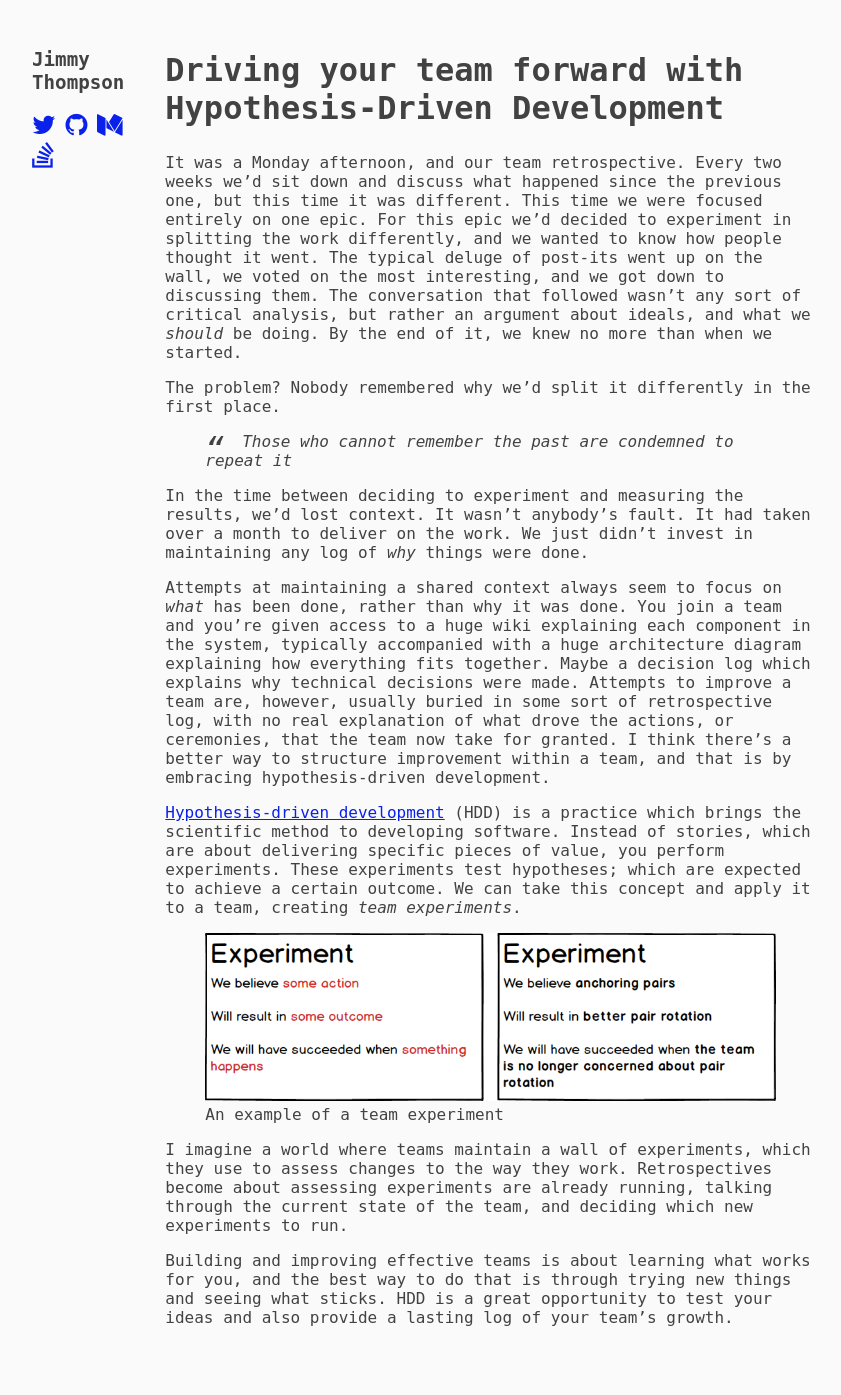
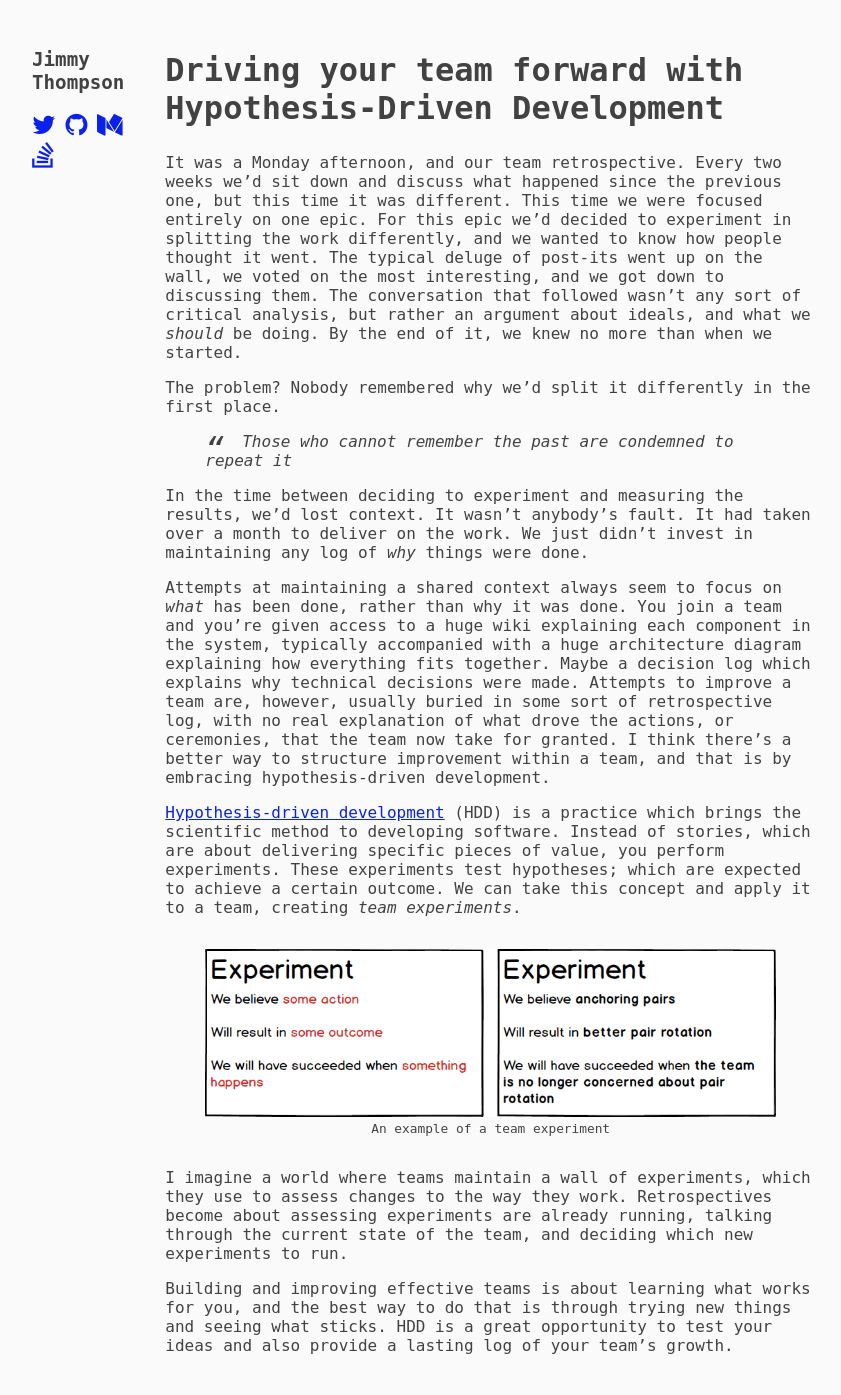
Before and after one commit to JimmyThompson/jimmythompson.co.uk, a Jekyll site: the page built from _posts/2016-03-03-hypothesis-driven-development-for-teams.md, in a window 1280 px wide. Shown: the whole page, without its empty margins (216-1057 px from the left). Built offline with Jekyll 4.4.1, drawn with Linux system fonts in a browser that asks for light colours; nearby versions of some CDN libraries; before the commit the page ends 1367 px from its top, so only the background shows below that.

Commit message:
Add figure styling

```diff
--- /dev/null
+++ b/_includes/figure.html
@@ -0,0 +1,4 @@
+<figure>
+  <img src="{{ include.src }}" alt="{{ include.alt }}"/>
+  <figcaption>{{ include.caption }}</figcaption>
+</figure>
--- a/_posts/2016-03-03-hypothesis-driven-development-for-teams.md
+++ b/_posts/2016-03-03-hypothesis-driven-development-for-teams.md
@@ -42,10 +42,11 @@ perform experiments. These experiments test hypotheses; which are expected to
 achieve a certain outcome. We can take this concept and apply it to a team,
 creating *team experiments*.
 
-<figure>
-  <img src="/images/experiment-pair.png" alt="Experiment cards"/>
-  <figcaption>An example of a team experiment</figcaption>
-</figure>
+{% include figure.html
+   src="/images/experiment-pair.png"
+   alt="Experiment cards"
+   caption="An example of a team experiment"
+%}
 
 I imagine a world where teams maintain a wall of experiments, which they use to
 assess changes to the way they work. Retrospectives become about assessing
--- a/style/post.scss
+++ b/style/post.scss
@@ -35,7 +35,17 @@ hr {
   }
 }
 
-.caption {
+figure {
+  margin-top: 2em;
+  margin-bottom: 2em;
+  text-align: center;
+}
+
+figcaption {
   font-size: 0.8em;
   text-align: center;
 }
+
+.highlight {
+  text-align: left;
+}
```
